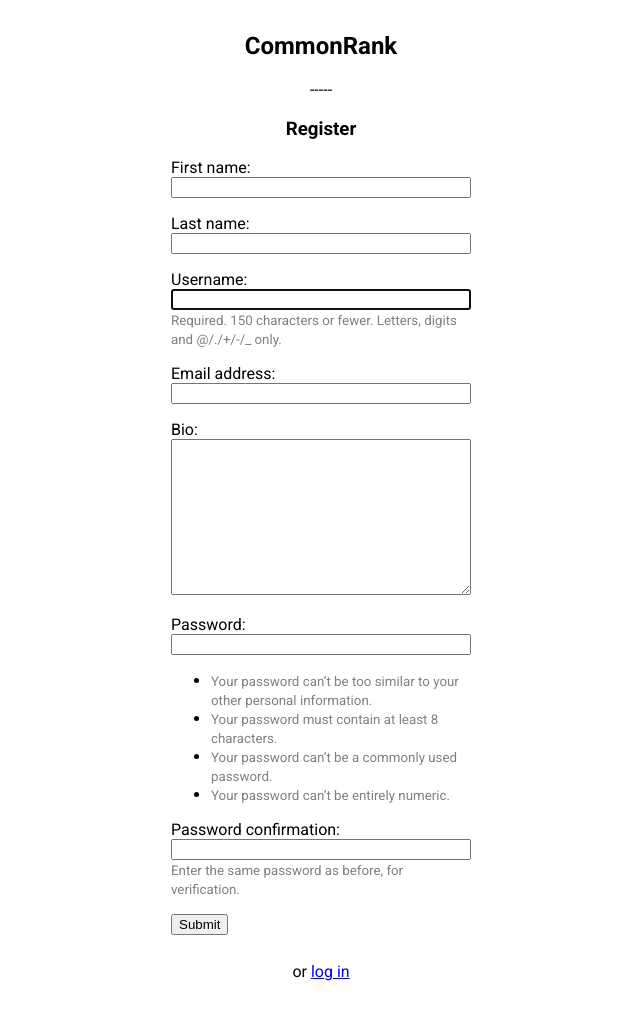
After one commit to mwiens91/CommonRank, a Django app: page /signup/ in a window 1280 px wide. The commit adds this page. Shown: the whole page, without its empty margins (319-959 px from the left). Run offline with Django 3.2, Linux system fonts and the light colour scheme.

Commit message:
Add signup page

```diff
--- a/commonrank/urls.py
+++ b/commonrank/urls.py
@@ -22,4 +22,5 @@ urlpatterns = [
     path('admin/', admin.site.urls),
     path(r'login/', auth_views.login, {'template_name': 'login.html'}, name='login'),
     path(r'logout/', auth_views.logout, {'next_page': 'login'}, name='logout'),
+    path(r'signup/', core_views.profile_signup, name='signup'),
 ]
--- a/core/views.py
+++ b/core/views.py
@@ -1,3 +1,19 @@
 from django.shortcuts import render
+from core.forms import ProfileSignUpForm
 
-# Create your views here.
+def profile_signup(request):
+    """Profile sign up page."""
+    if request.method == 'POST':
+        form = ProfileSignUpForm(request.POST)
+        if form.is_valid():
+            user = form.save()
+            user.refresh_from_db()
+            user.profile.bio = form.cleaned_data.get('bio')
+            user.save()
+            raw_password = form.cleaned_data.get('password1')
+            user = authenticate(username=user.username, password=raw_password)
+            login(request, user)
+            return redirect(home)
+    else:
+        form = ProfileSignUpForm()
+    return render(request, 'signup.html', {'form': form})
--- a/static/style.css
+++ b/static/style.css
@@ -25,7 +25,8 @@ input[type=text],
 input[type=email],
 input[type=password],
 input[type=url],
-select
+select,
+textarea
 {
 	width: 100%;
 	-ms-box-sizing: border-box;
--- a/templates/login.html
+++ b/templates/login.html
@@ -4,8 +4,10 @@
 The login page.
 {% endcomment %}
 
+{% block title %}Log in{% endblock %}
+
 {% block formtitle %}Log in{% endblock %}
 
 {% block submitbuttontext %}Log in{% endblock %}
 
-{% block formbottom %}or <a href=''>sign up</a>{% endblock %}
+{% block formbottom %}or <a href='{% url 'signup' %}'>sign up</a>{% endblock %}
--- /dev/null
+++ b/templates/signup.html
@@ -0,0 +1,9 @@
+{% extends 'baseform.html' %}
+
+{% comment %}
+The user signup form.
+{% endcomment %}
+
+{% block formtitle %}Register{% endblock %}
+
+{% block formbottom %}or <a href='{% url 'login' %}'>log in</a>{% endblock %}
```
